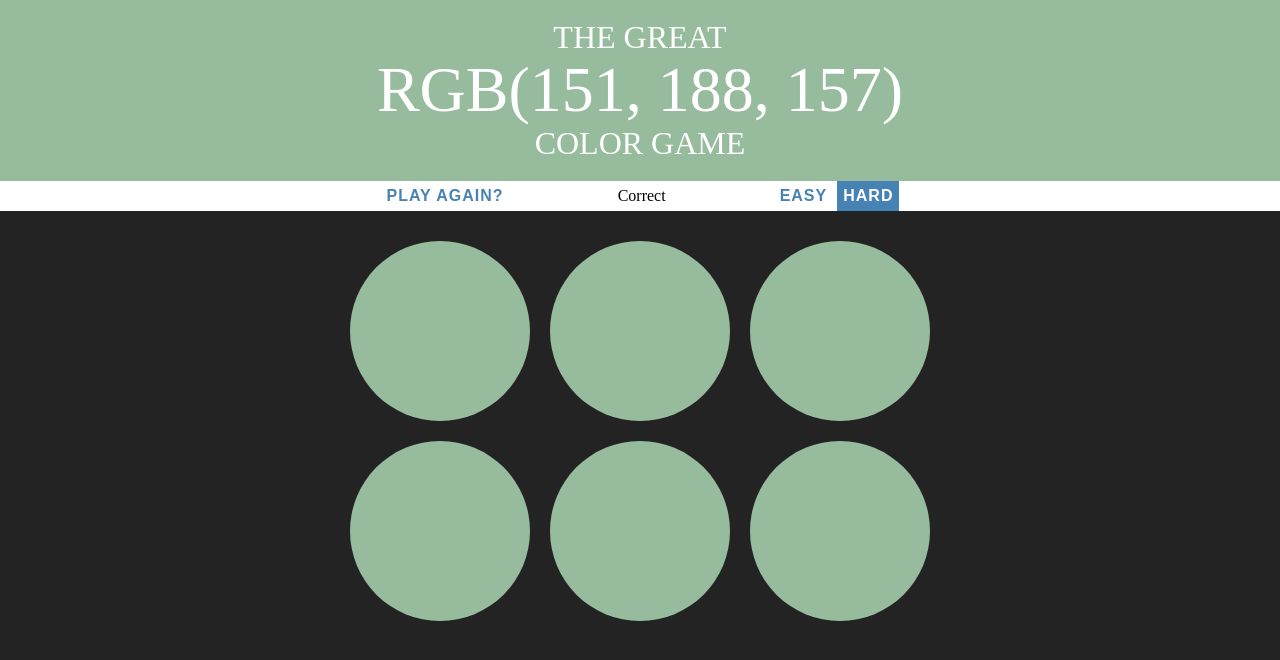
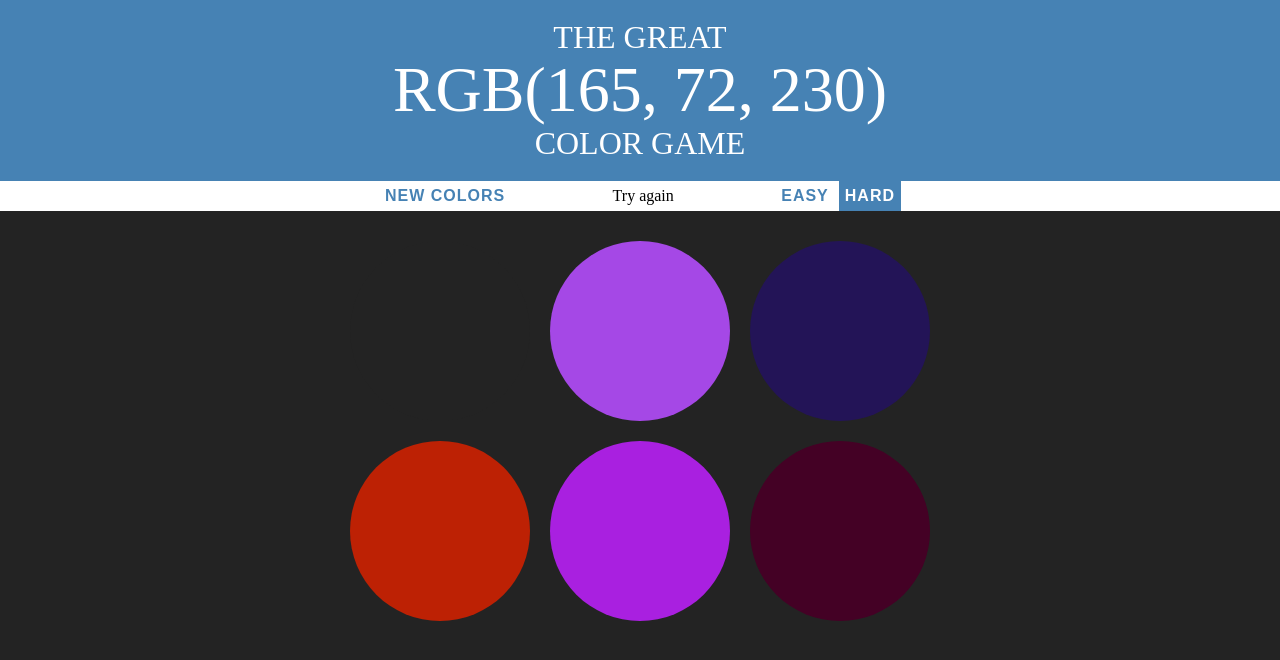
Before and after one commit to jayosas75/color_game, a plain HTML site: page index.html in a window 1280 px wide. Both pictures are taken after a click on the element 439 px from the left and 330 px from the top of the page. Drawn offline with Linux system fonts and the light colour scheme.

Commit message:
more JS code added and reduced some code

```diff
--- a/script.js
+++ b/script.js
@@ -1,88 +1,39 @@
-var numSquares = 6;
-var colors = generateRandomColors(numSquares);
-var squares = document.querySelectorAll(".square");
-var pickedColor = pickColor();
-var colorDisplay = document.getElementById('colorDisplay');
-var messageDisplay = document.querySelector('#message');
-var h1 = document.querySelector('h1');
-var resetButton = document.querySelector('#reset');
-var modeButtons = document.querySelector('.mode');
+let numSquares = 6;
+let colors = [];
+let pickedColor;
+let squares = document.querySelectorAll(".square");
+let colorDisplay = document.getElementById('colorDisplay');
+let messageDisplay = document.querySelector('#message');
+let h1 = document.querySelector('h1');
+let resetButton = document.querySelector('#reset');
+let modeButtons = document.querySelectorAll('.mode');
 
-for(var i = 0; i < modeButtons.length; i++){
+init();
+
+function init(){
+    setupModeButtons();
+    setupSquares();
+    reset();
+}
+
+function setupModeButtons(){
+    for(let i = 0; i < modeButtons.length; i++){
         modeButtons[i].addEventListener('click', function(){
             modeButtons[0].classList.remove('selected');
             modeButtons[1].classList.remove('selected');
             this.classList.add('selected');
-        //figure out how many squares to show
-        //pick new colors
-        // pick new pickcolor
-        //update page to reflect changes
-
+            this.textContent === 'Easy' ? numSquares = 3: numSquares = 6;
+            reset();
         })
     }
-
-function reset(){
-
 }
 
-
-/*easyBtn.addEventListener('click', function(){
-    hardBtn.classList.remove('selected');
-    easyBtn.classList.add('selected');
-    numSquares = 3;
-    colors = generateRandomColors(numSquares);
-    pickedColor = pickColor();
-    colorDisplay.textContent = pickedColor;
-    for(var i = 0; i < squares.length; i++){
-        if(colors[i]){
-            squares[i].style.background = colors[i];
-        } else {
-            squares[i].style.display = 'none';
-        }
-    }
-});
-
-hardBtn.addEventListener('click', function(){
-    hardBtn.classList.add('selected');
-    easyBtn.classList.remove('selected');
-    numSquares = 6;
-    colors = generateRandomColors(numSquares);
-    pickedColor = pickColor();
-    colorDisplay.textContent = pickedColor;
-    for(var i = 0; i < squares.length; i++){
-            squares[i].style.background = colors[i];
-            squares[i].style.display = 'block';
-        }
-});*/
-
-resetButton.addEventListener('click', function(){
-    //geneate all new colors
-    colors = generateRandomColors(numSquares);
-    //pick a new random color
-    pickedColor = pickColor();
-    messageDisplay.textContent = '';
-    //change color display to match picked color
-    colorDisplay.textContent = pickedColor;
-    this.textContent = 'New Colors';
-    //change colors of squares
-    for(var i = 0; i < squares.length; i++){
-        squares[i].style.background = colors[i];
-    }
-    h1.style.background = 'steelblue';
-});
-
-colorDisplay.textContent = pickedColor;
-
-for(var i = 0; i < squares.length; i++){
-    //add initial colors to squares
-    squares[i].style.background = colors[i];
-
+function setupSquares(){
+    for(let i = 0; i < squares.length; i++){
         //add click listeners to squares
         squares[i].addEventListener('click', function() {
             //grab color of clicked square
-        var clickedColor = this.style.background;
-        console.log(clickedColor, pickedColor);
-
+            let clickedColor = this.style.background;
             if (clickedColor === pickedColor) {
                 messageDisplay.textContent = 'Correct';
                 resetButton.textContent = 'Play Again?';
@@ -94,23 +45,48 @@ for(var i = 0; i < squares.length; i++){
             }
         });
     }
+}
+
+function reset(){
+    //generate all new colors
+    colors = generateRandomColors(numSquares);
+    pickedColor = pickColor();
+    //change color display to match picked color
+    colorDisplay.textContent = pickedColor;
+    resetButton.textContent = 'New Colors';
+    messageDisplay.textContent = '';
+    //change colors of squares
+    for(let i = 0; i < squares.length; i++){
+        if(colors[i]){
+            squares[i].style.display = 'block';
+            squares[i].style.background = colors[i];
+        } else {
+            squares[i].style.display = 'none';
+        }
+    }
+    h1.style.background = 'steelblue';
+}
+
+resetButton.addEventListener('click', function(){
+    reset();
+});
 
 function changeColors(color){
     //loop thorugh all squares
-    for(var i = 0; i < squares.length; i++){
+    for(let i = 0; i < squares.length; i++){
         //change each color to match given color
         squares[i].style.background = color;
     }
 }
 
 function pickColor(){
-    var random = Math.floor(Math.random() * colors.length);
+    let random = Math.floor(Math.random() * colors.length);
     return colors[random];
 }
 
 function generateRandomColors(num){
-    var arr = [];
-    for(var i = 0; i < num; i++) {
+    let arr = [];
+    for(let i = 0; i < num; i++) {
         arr.push(randomColor())
     }
     return arr;
@@ -118,11 +94,11 @@ function generateRandomColors(num){
 }
 
 function randomColor(){
-    var r = Math.floor(Math.random() * 256);
+    let r = Math.floor(Math.random() * 256);
 
-    var g = Math.floor(Math.random() * 256);
+    let g = Math.floor(Math.random() * 256);
 
-    var b = Math.floor(Math.random() * 256);
+    let b = Math.floor(Math.random() * 256);
 
     return "rgb(" + r + ", " + g + ", " + b + ")";
 }
--- a/style.css
+++ b/style.css
@@ -74,4 +74,5 @@ h1 {
 #message {
     width: 20%;
     display: inline-block;
+    font-weight: 500;
 }
```
Lines whose indentation alone changed are shown as unchanged.
